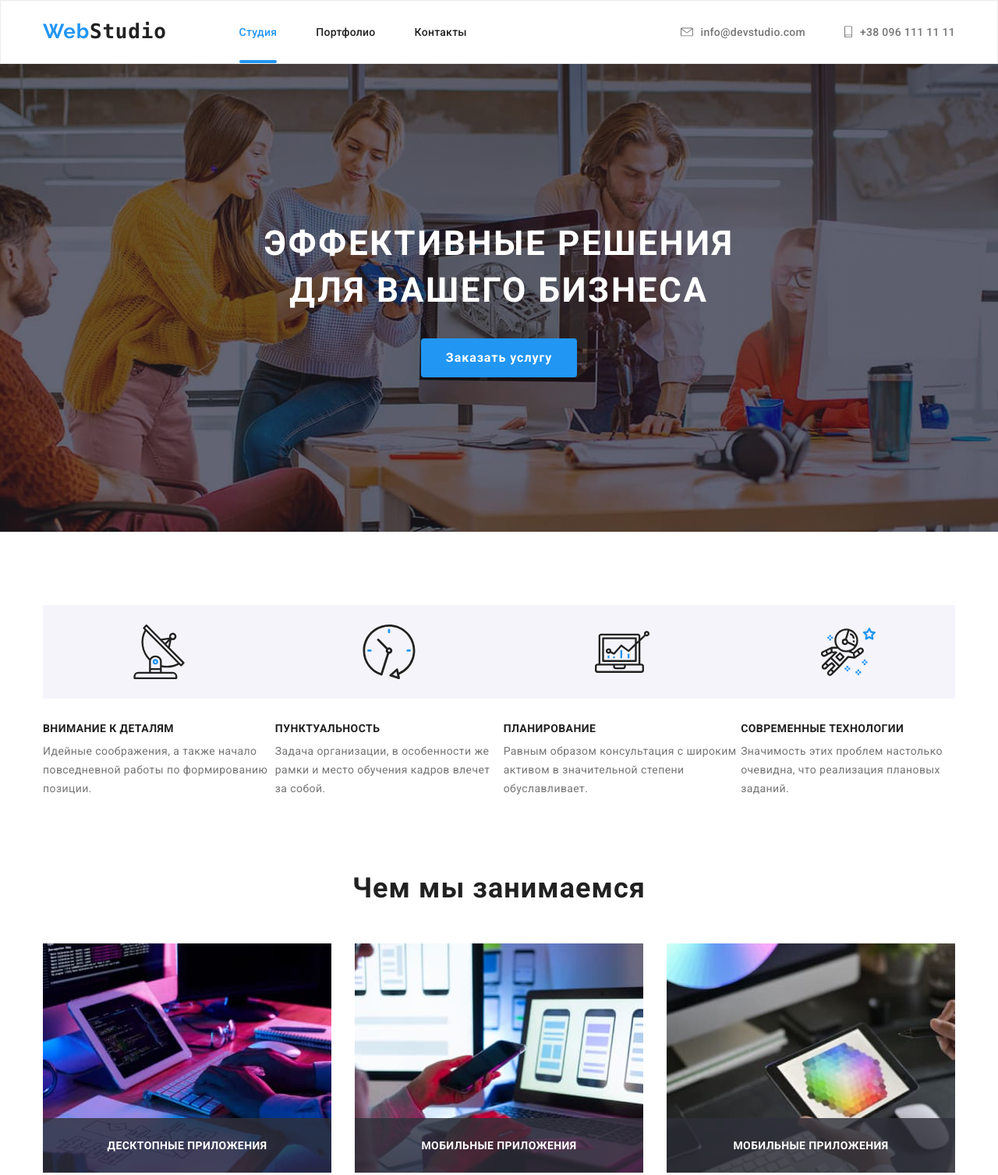
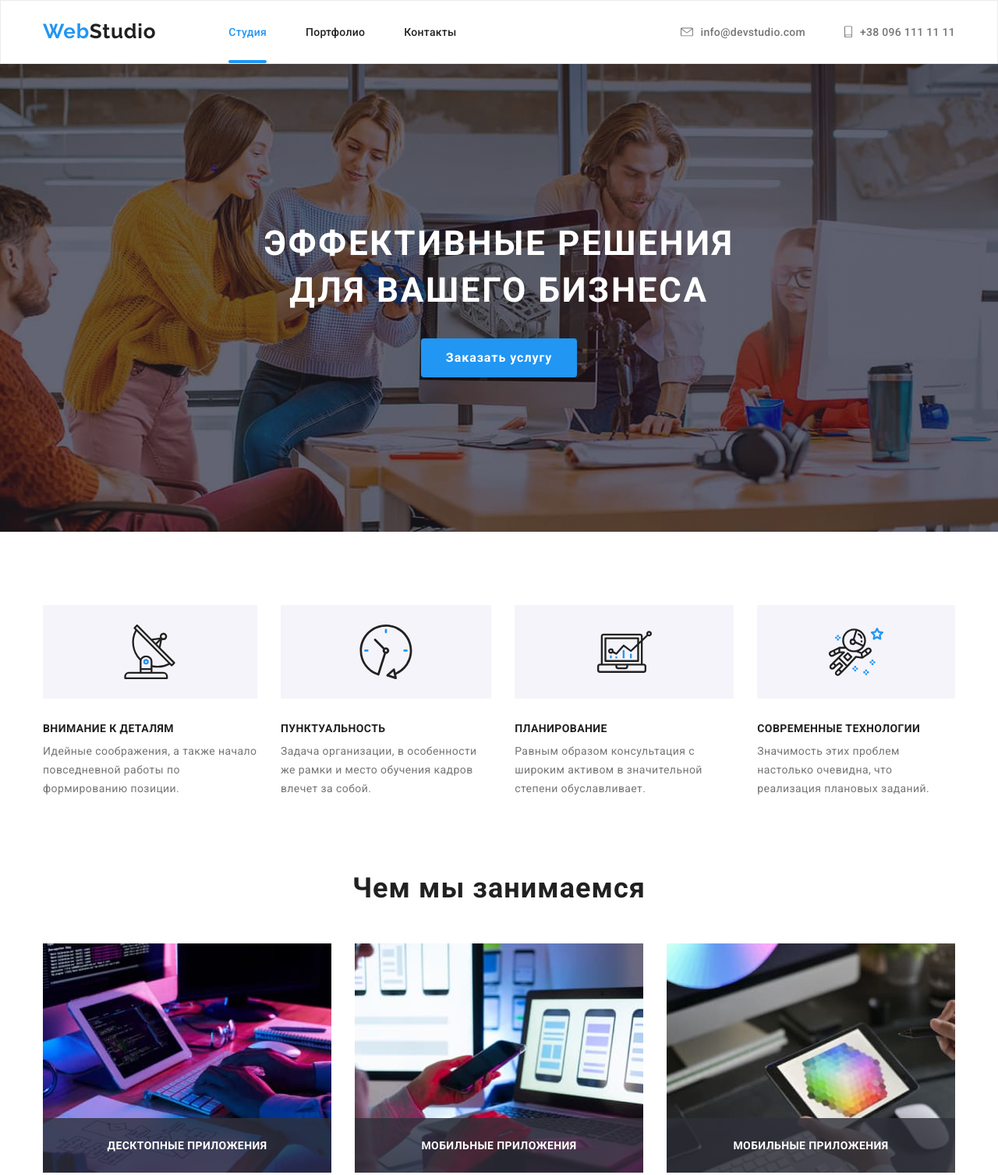
Before and after one commit to nichay16/goit-markup-hw-07, a plain HTML site: page index.html in a window 1280 px wide. Shown: the top 1507 px of the page at 78% size. Drawn offline with nearby package versions, Linux system fonts and the light colour scheme.

Commit message:
Правки 1
лого поправил
секцию функции (features) отступы

```diff
--- a/index.html
+++ b/index.html
@@ -19,7 +19,7 @@
         <div class="conteiner">
             <nav class="nav">
                 <!--LOGO // логотип-->
-                <a class="logo" href="./index.html" lang="en">Web<samp class="logo__dark">Studio</samp></a>
+                <a class="logo" href="./index.html" lang="en">Web<span class="logo__dark">Studio</span></a>
                 <!--MENU // меню-->
                 <ul class="nav-list">
                     <li class="nav-list__item"><a class="nav-list__link current" href="./index.html">Студия</a></li>
@@ -341,7 +341,7 @@
             <div class="footer--baseline">
                 <!--the logo-->
             <div class="footer-contact">
-                <a class="logo" href="./index.html" lang="en">Web<samp class="logo__light">Studio</samp></a>
+                <a class="logo" href="./index.html" lang="en">Web<span class="logo__light">Studio</span></a>
                     <!--address, contact-->
                 <address class="footer-address">
                     <a class="footer-address__contact" target="blanc" href="https://goo.gl/maps/rmMPoWMHuQChFa8u6" class="map">г. Киев, пр-т Леси Украинки, 26</a>
--- a/sass/loyout/_section-features.scss
+++ b/sass/loyout/_section-features.scss
@@ -21,7 +21,6 @@
 
     &-text {
     @include font(14px, 400, 24px, 0.03em);
-    line-height: 1.714;
     color: var(--primary-text-color);
     }
 
@@ -33,12 +32,11 @@
     background-repeat: no-repeat;
     background-position: center;
     background-color: var(--secondary-background-color);
-
-        &:not(:last-child) {
-        margin-right: 30px;
-        }
     }
 
+    &__item:not(:last-child) {
+    margin-right: 30px;
+    }
 }
 
 .icon-antenna::before {
```
Also changed, not shown: portfolio.html (+2 -2 lines), css/main.css, css/main.min.css, 2 other files.
